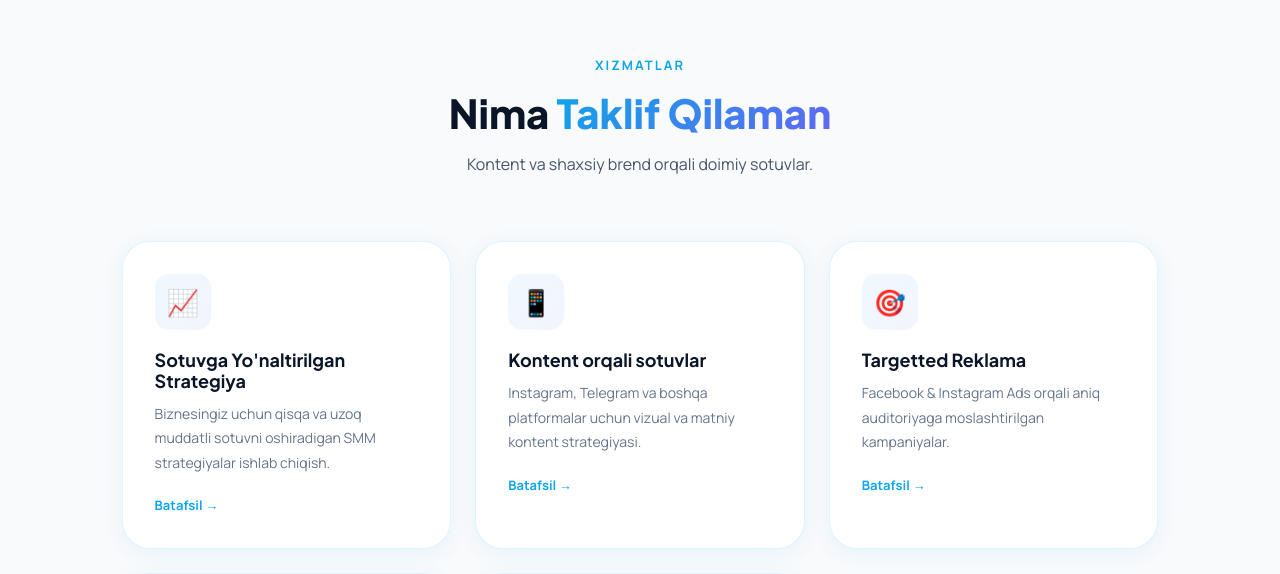
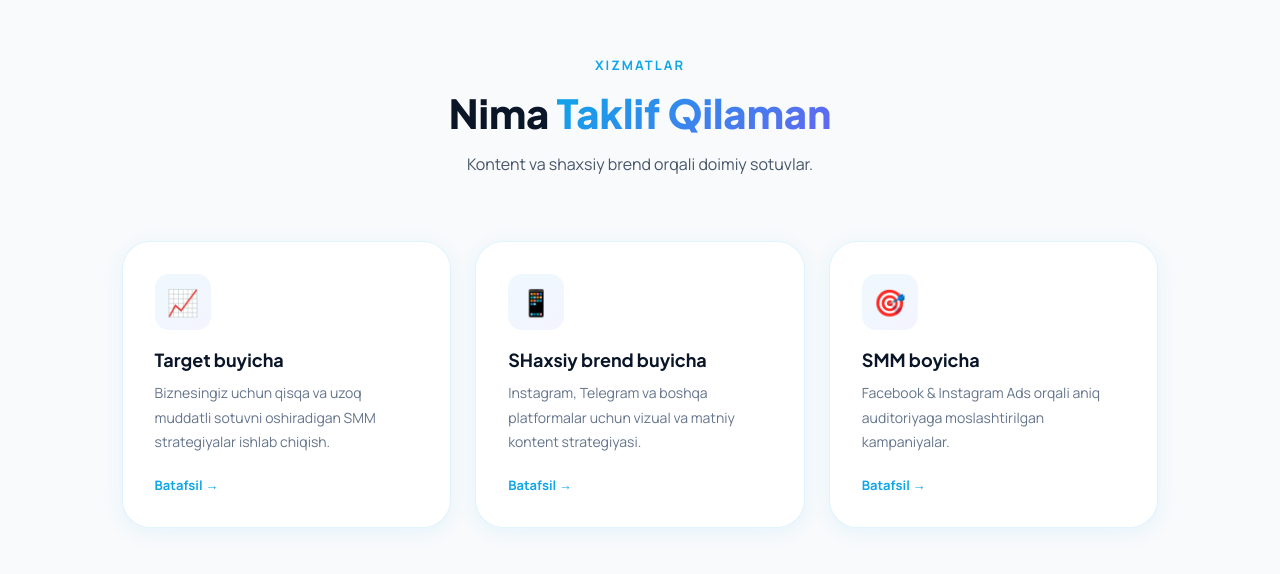
Before and after one commit to umidjon2272/Shuxrat-xalilov-, a React (Vite) app: page / in a window 1280 px wide. Shown: the part 2157-2731 px from the top of the page. Built offline with nearby package versions, Linux system fonts and the light colour scheme.

Commit message:
add project ima

```diff
--- a/src/data/index.js
+++ b/src/data/index.js
@@ -8,11 +8,9 @@ export const STATS = [
 ];
 
 export const SERVICES = [
-  { icon: '📈', title: 'Sotuvga Yo\'naltirilgan Strategiya', desc: "Biznesingiz uchun qisqa va uzoq muddatli sotuvni oshiradigan SMM strategiyalar ishlab chiqish." },
-  { icon: '📱', title: 'Kontent orqali sotuvlar ', desc: 'Instagram, Telegram va boshqa platformalar uchun vizual va matniy kontent strategiyasi.' },
-  { icon: '🎯', title: 'Targetted Reklama', desc: 'Facebook & Instagram Ads orqali aniq auditoriyaga moslashtirilgan kampaniyalar.' },
-  { icon: '🤝', title: 'Influencer Marketing', desc: "Blog'erlar va mikro-influencer'lar bilan hamkorlik tashkil etish." },
-  { icon: '🚀', title: 'Brand Strategiyasi', desc: '' },
+  { icon: '📈', title: 'Target buyicha', desc: "Biznesingiz uchun qisqa va uzoq muddatli sotuvni oshiradigan SMM strategiyalar ishlab chiqish." },
+  { icon: '📱', title: 'SHaxsiy brend buyicha ', desc: 'Instagram, Telegram va boshqa platformalar uchun vizual va matniy kontent strategiyasi.' },
+  { icon: '🎯', title: 'SMM boyicha', desc: 'Facebook & Instagram Ads orqali aniq auditoriyaga moslashtirilgan kampaniyalar.' },
 ];
 
 export const PROJECTS = [
```
